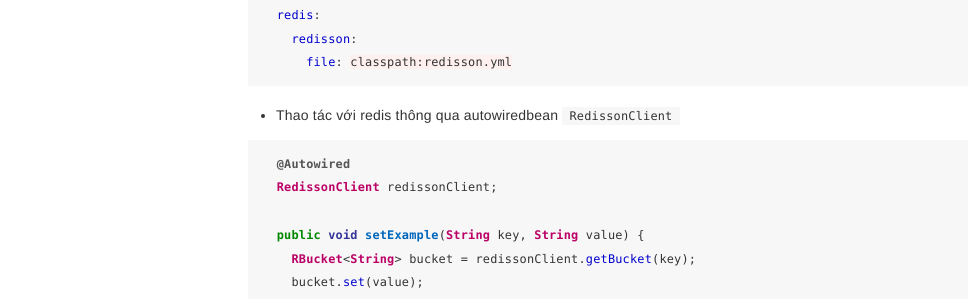
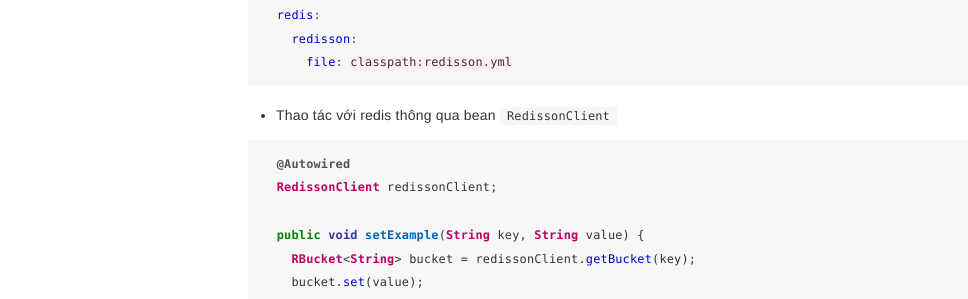
Before and after one commit to huypva/code-by-example-site, a Jekyll site: the page built from _posts/2021-09-07-spring-boot-redisson.md, in a window 1280 px wide. Shown: the part 1283-1582 px from the top of the page, without its empty margins (7-975 px from the left). Built offline with Jekyll 4.4.1, drawn with Linux system fonts in a browser that asks for light colours.

Commit message:
Update spring-boot-redisson

````diff
--- a/_posts/2021-09-07-spring-boot-redisson.md
+++ b/_posts/2021-09-07-spring-boot-redisson.md
@@ -57,7 +57,7 @@ spring:
       file: classpath:redisson.yml
 ```
 
-- Thao tác với redis thông qua autowiredbean `RedissonClient`
+- Thao tác với redis thông qua bean `RedissonClient`
 
 ```java
   @Autowired
````
